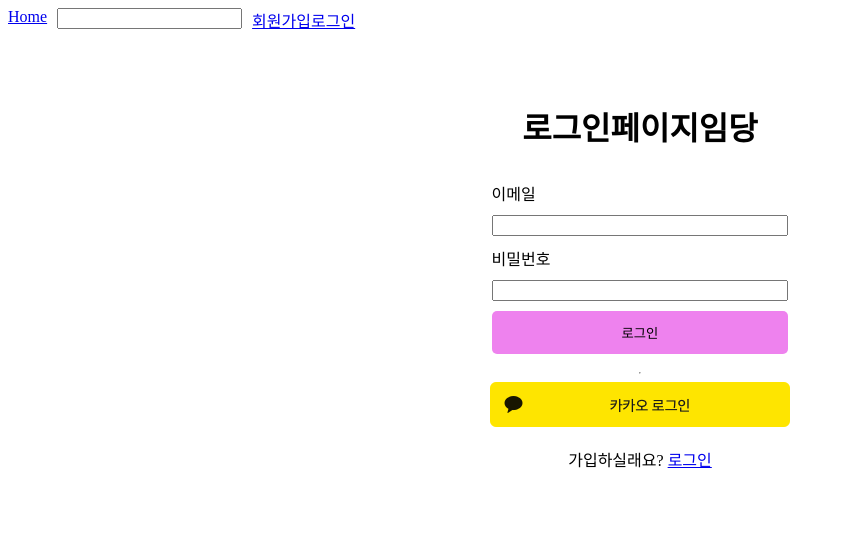
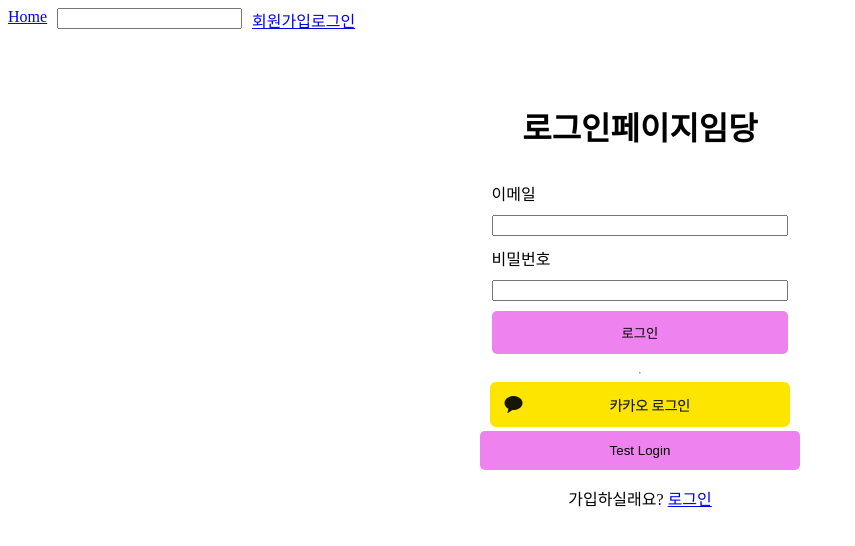
Before and after one commit to OhHyerin/WE-TNESS, a React (Create React App) app in the folder frontend/: page /login in a window 1280 px wide. Shown: the top 546 px of the page, without its empty margins (0-855 px from the left). Built offline with nearby package versions, Linux system fonts and the light colour scheme.

Commit message:
test : 로그인 페이지에 테스트 로그인 버튼 추가

```diff
--- a/frontend/src/components/common/NavBar.jsx
+++ b/frontend/src/components/common/NavBar.jsx
@@ -10,7 +10,7 @@
 `;
 
 export default function NavBar() {
-  const isLogin = useSelector(state => state.user.isLogin);
+  const isLogin = useSelector(state => state.user.isAuthenticated);
   const userNickname = useSelector(state => state.user.nickname);
 
   return (
--- a/frontend/src/features/user/userSlice.js
+++ b/frontend/src/features/user/userSlice.js
@@ -72,6 +72,9 @@
     setIsPossibleNickName: state => {
       state.isNicknameChecked = false;
     },
+    testLogin: state => {
+      state.isAuthenticated = !state.isAuthenticated
+    }
   },
   extraReducers: {
     [signup.pending]: state => {
@@ -102,6 +105,6 @@
 });
 
 export { login, logout, signup, checkNickname }
-export const { setIsPossibleNickName } = userSlice.actions;
+export const { setIsPossibleNickName, testLogin } = userSlice.actions;
 
 export default userSlice.reducer;
--- a/frontend/src/pages/accounts/Login.jsx
+++ b/frontend/src/pages/accounts/Login.jsx
@@ -2,7 +2,7 @@
 import { useDispatch } from 'react-redux';
 import styled from 'styled-components';
 import { Link, useNavigate } from 'react-router-dom';
-import { login } from '../../features/user/userSlice';
+import { login, testLogin } from '../../features/user/userSlice';
 import KAKAO_AUTH_URL from '../../api/Oauth';
 import FormBox from '../../components/common/FormBox'
 import InputBox from '../../components/common/InputBox';
@@ -79,6 +79,7 @@
         <a href={KAKAO_AUTH_URL}>
           <KakaoLoginBar/>
         </a>
+        <SubmitBtn onClick={() => {dispatch(testLogin())}}>Test Login</SubmitBtn>
         <p>가입하실래요? <Link to="/signup">로그인</Link> </p>
       </FormBox>
     </div>
```
